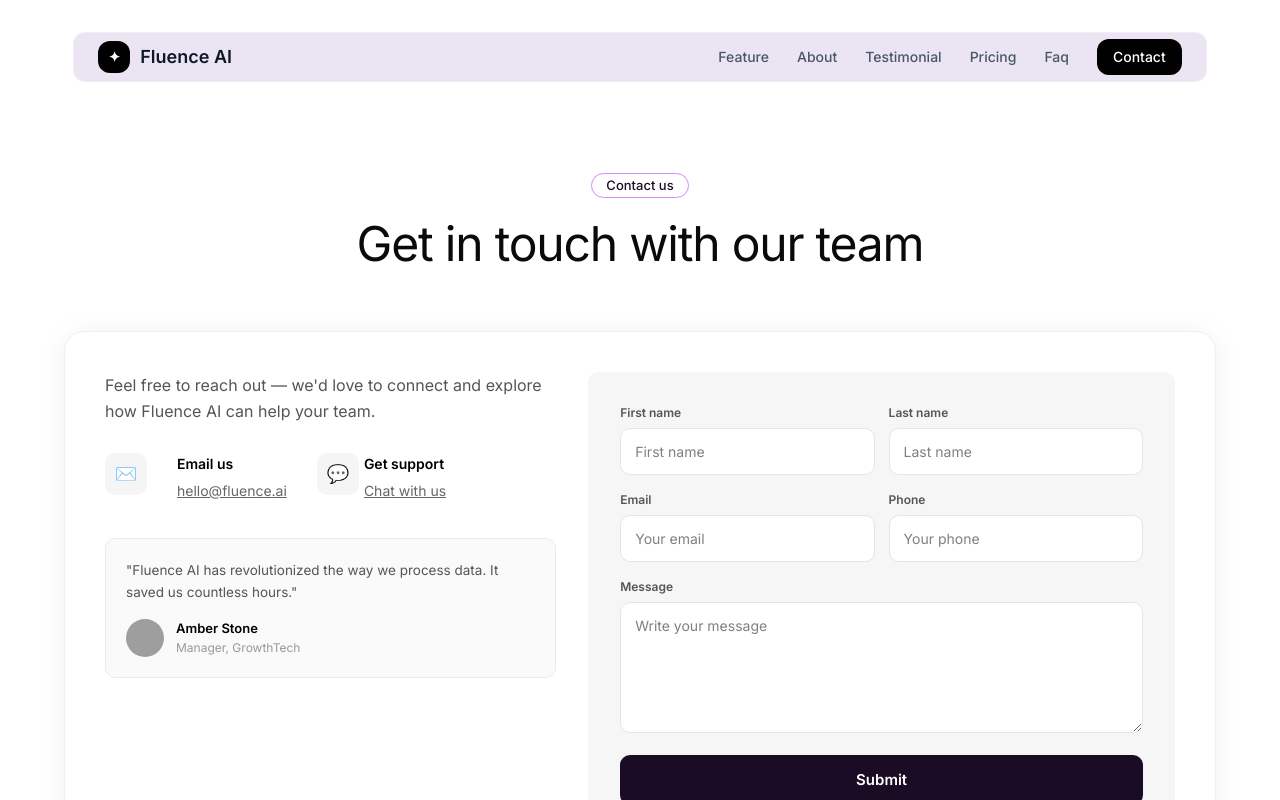
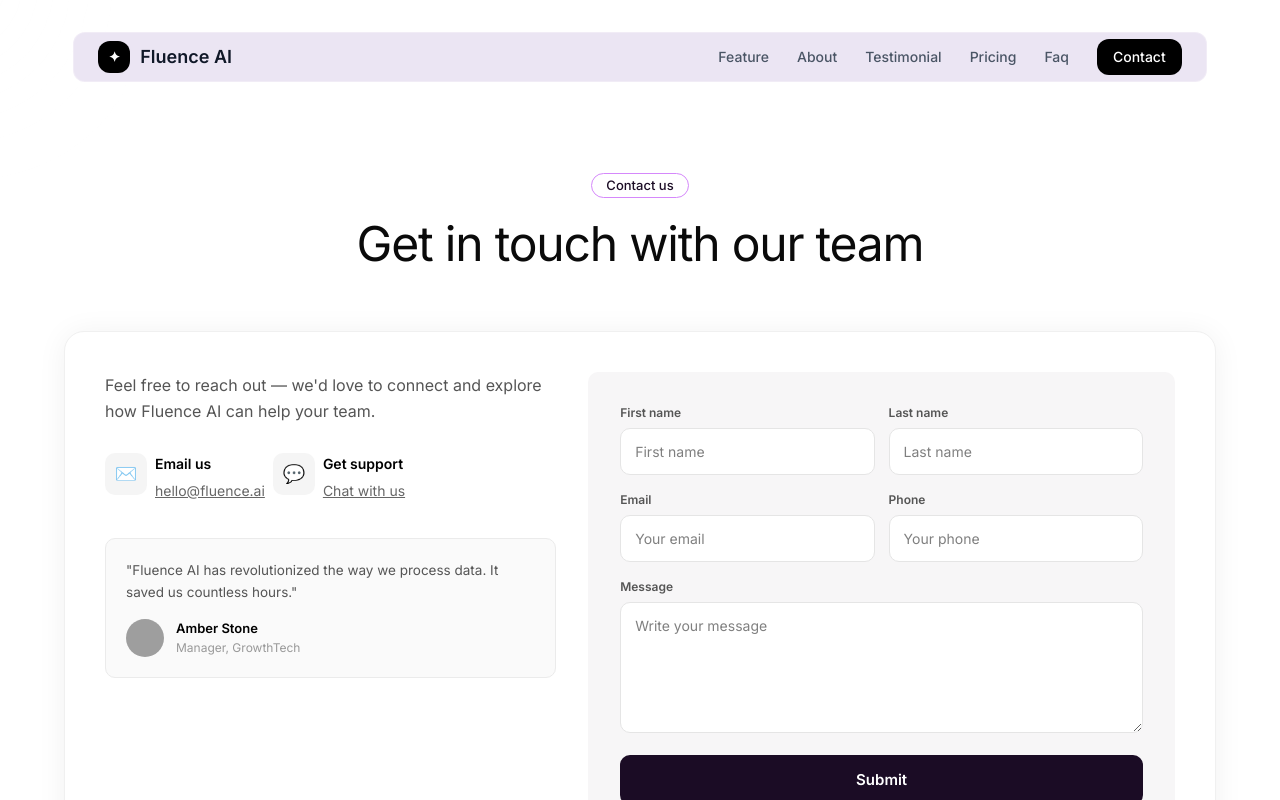
Before and after one commit to Varsha-SK000/fluence-clone-website, a React (Vite) app: page /contact in a window 1280 px wide. Shown: the top 800 px of the page. Built offline with nearby package versions, Linux system fonts and the light colour scheme; grey boxes are pictures that could not be loaded.

Commit message:
minor changes contact page.

```diff
--- a/src/components/Contact.jsx
+++ b/src/components/Contact.jsx
@@ -62,23 +62,23 @@ export default function Contact() {
                   Feel free to reach out — we'd love to connect and explore how Fluence AI can help your team.
                 </p>
 
-                <div style={{ display: "flex", gap: 30, alignItems: "flex-start" }}>
+                <div style={{ display: "flex", gap: 8, alignItems: "flex-start", flexWrap: "wrap", minWidth: 0 }}>
                   <div style={{
                     width: 42, height: 42, background: "#f5f5f5", borderRadius: 10,
                     display: "flex", alignItems: "center", justifyContent: "center", fontSize: 18, flexShrink: 0,
                   }}>✉️</div>
-                  <div>
+                  <div style={{ minWidth: 0 }}>
                     <p style={{ fontWeight: 600, fontSize: 14, marginBottom: 4 }}>Email us</p>
                     <a href="mailto:hello@fluence.ai" style={{ color: "#666", fontSize: 14, textDecoration: "underline" }}>
                       hello@fluence.ai
                     </a>
                   </div>
-                  <div style={{ display: "flex", gap: 5, alignItems: "flex-start" }}>
+                  <div style={{ display: "flex", gap: 8, alignItems: "flex-start", flexWrap: "wrap", minWidth: 0 }}>
                     <div style={{
                       width: 42, height: 42, background: "#f5f5f5", borderRadius: 10,
                       display: "flex", alignItems: "center", justifyContent: "center", fontSize: 18, flexShrink: 0,
                     }}>💬</div>
-                    <div>
+                    <div style={{ minWidth: 0 }}>
                       <p style={{ fontWeight: 600, fontSize: 14, marginBottom: 4 }}>Get support</p>
                       <a href="#" style={{ color: "#666", fontSize: 14, textDecoration: "underline" }}>Chat with us</a>
                     </div>
```
